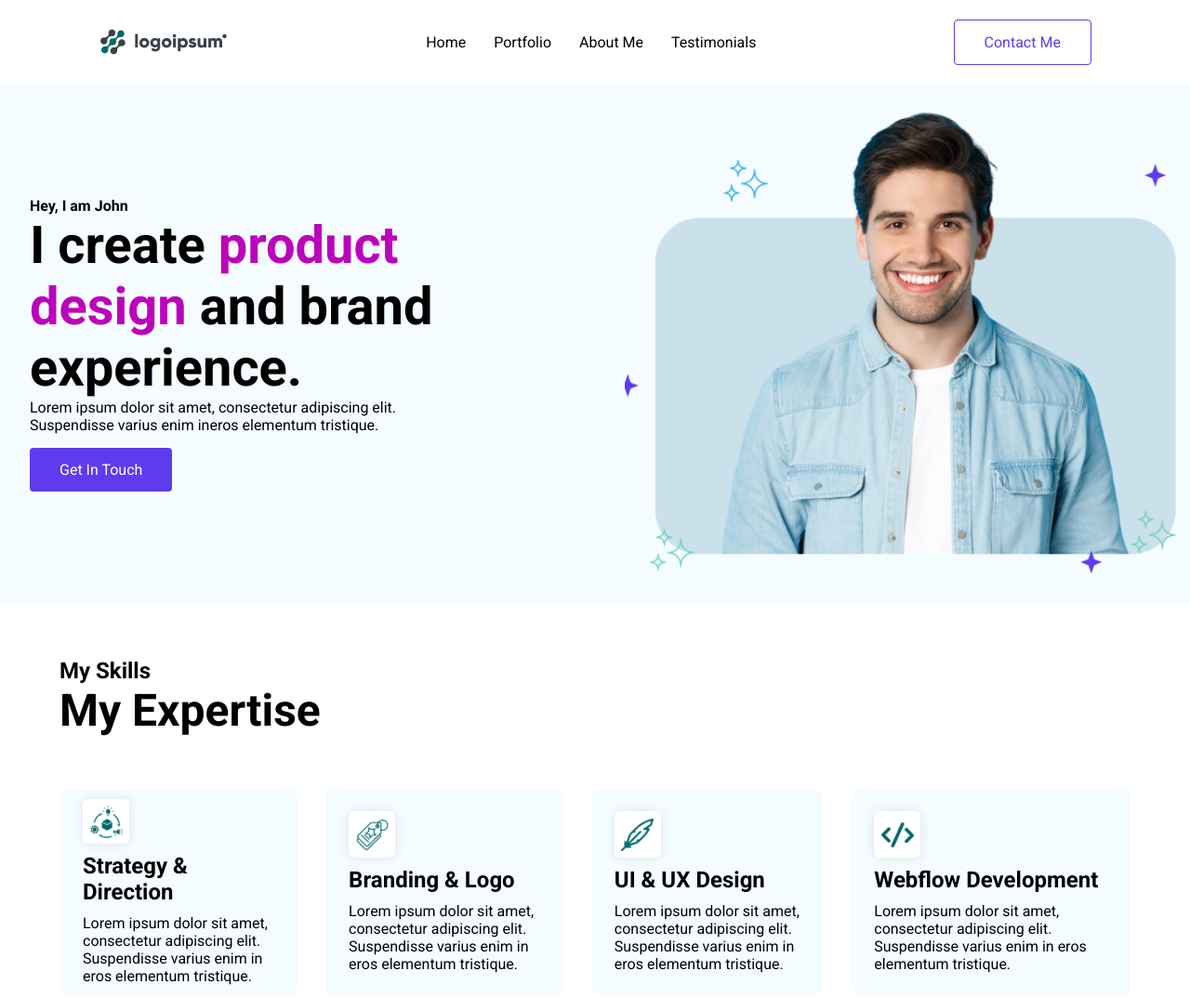
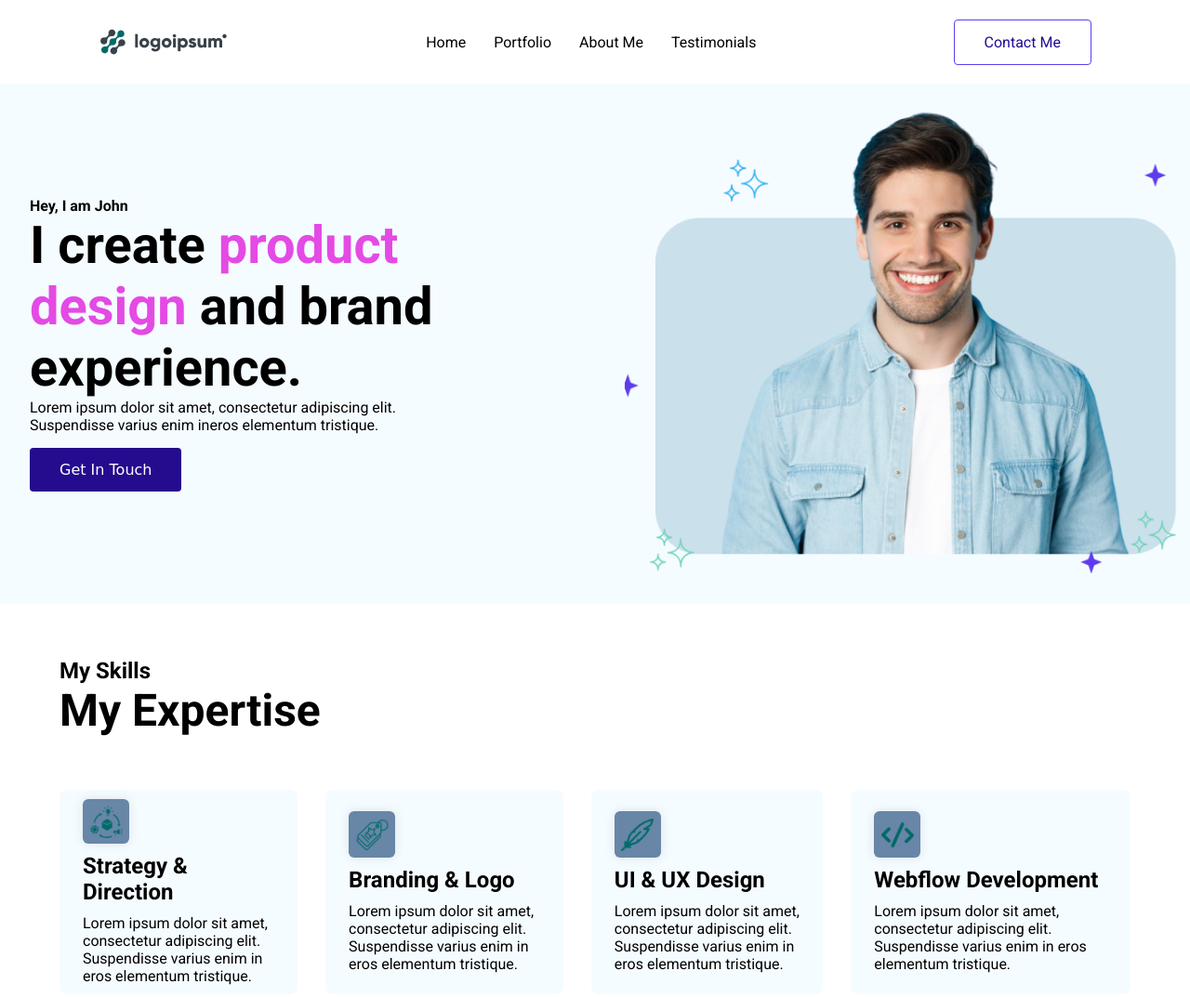
Before and after one commit to anjalipoudel/web-clone2, a plain HTML site: page index.html in a window 1280 px wide. Shown: the top 1073 px of the page at 93% size. Drawn offline with Linux system fonts and the light colour scheme.

Commit message:
basic changes

```diff
--- a/style.css
+++ b/style.css
@@ -43,7 +43,7 @@
 }
 .navbar-btn {
   float: right;
-  color: #5e3bee;
+  color: #250a92;
   font-size: 16px;
   border: 1px solid #5e3bee;
   background-color: #ffffff;
@@ -51,6 +51,7 @@
   border-radius: 4px;
 }
 .navbar-btn:hover {
+  font-family: cursive;
   color: #ffffff;
   background-color: #5e3bee;
   border: 1px solid #5e3bee;
@@ -107,17 +108,18 @@
   font-size: 56px;
 }
 .create span {
-  color: #bb03bb;
+  color: #e44ae4;
 }
 .lorem {
   font-weight: 400;
 }
 .getbtn {
+  font-family: cursive;
   display: flex;
   font-size: 16px;
   margin-top: 15px;
   border: none;
-  background: #5e3bee;
+  background: #250b8e;
   border-radius: 4px;
   padding: 14px 32px;
   color: #ffffff;
@@ -184,7 +186,7 @@
 .icon-bg {
   height: 40px;
   width: 40px;
-  background-color: white;
+  background-color: rgb(104, 134, 167);
   display: flex;
   justify-content: center;
   align-items: center;
```
